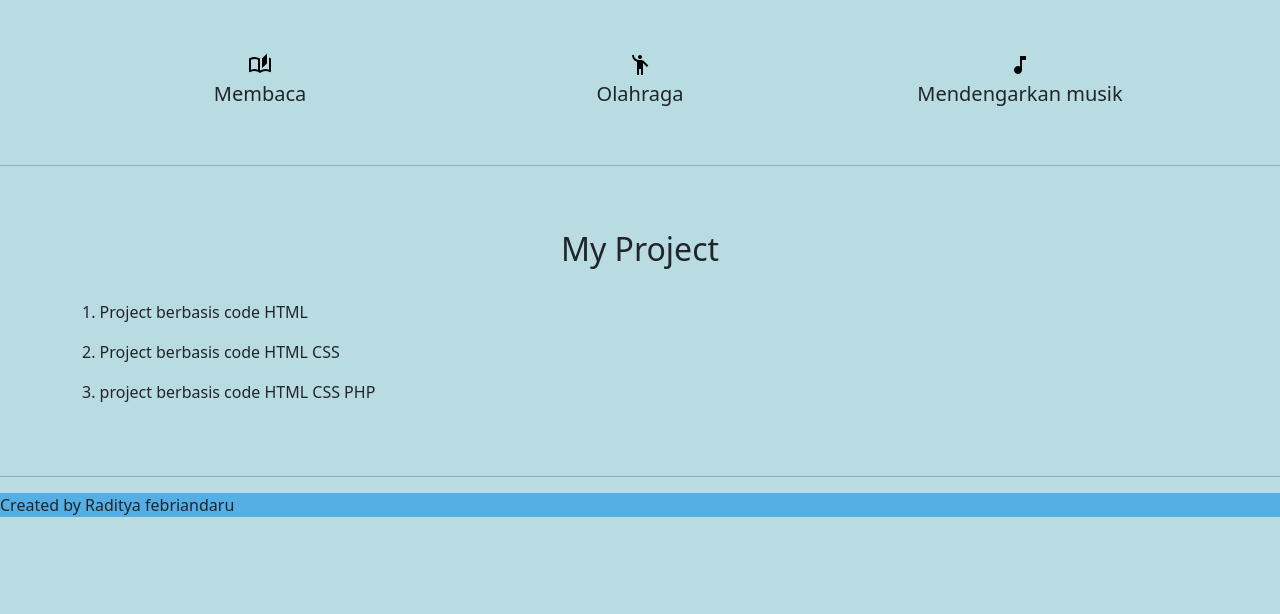
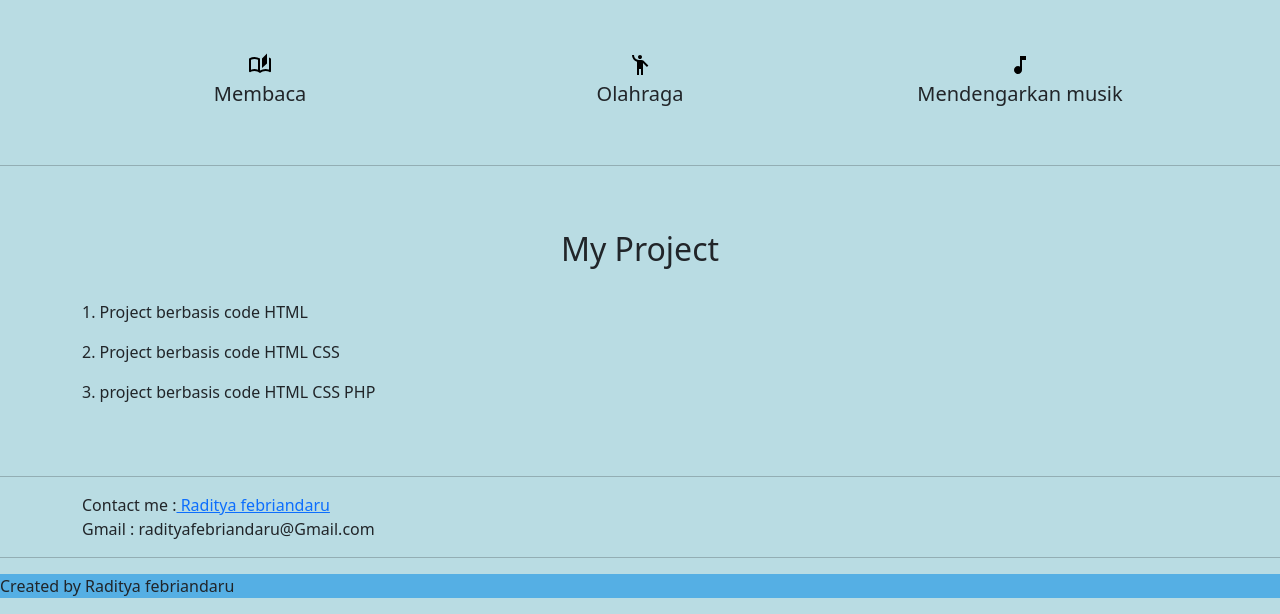
Before and after one commit to radityaFm/cv, a plain HTML site: page index.html in a window 1280 px wide. Shown: the part 613-1227 px from the top of the page. Before the commit the page ends 1146 px from the top, so only its background shows below. Drawn offline with nearby package versions, Linux system fonts and the light colour scheme.

Commit message:
Update index.html

```diff
--- a/index.html
+++ b/index.html
@@ -122,6 +122,11 @@
             </div>
         </div>
         <br>
+          <hr>
+       <div class="container">
+        Contact me :<a href="https://wa.me/087831002289"> Raditya febriandaru</a>
+        <p>Gmail : radityafebriandaru@Gmail.com</p>
+       </div>
        <hr>
       <footer class="hiro">
 
```
